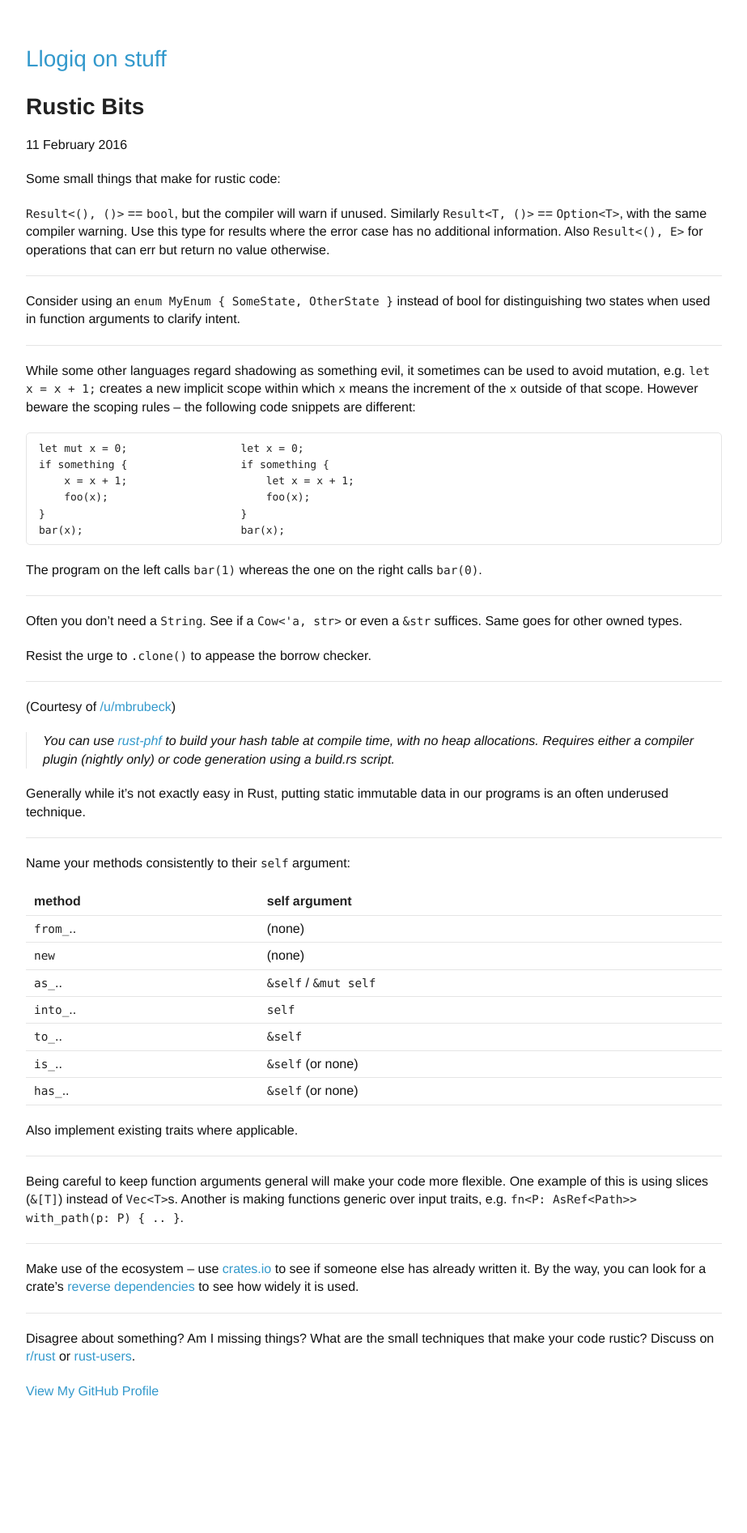
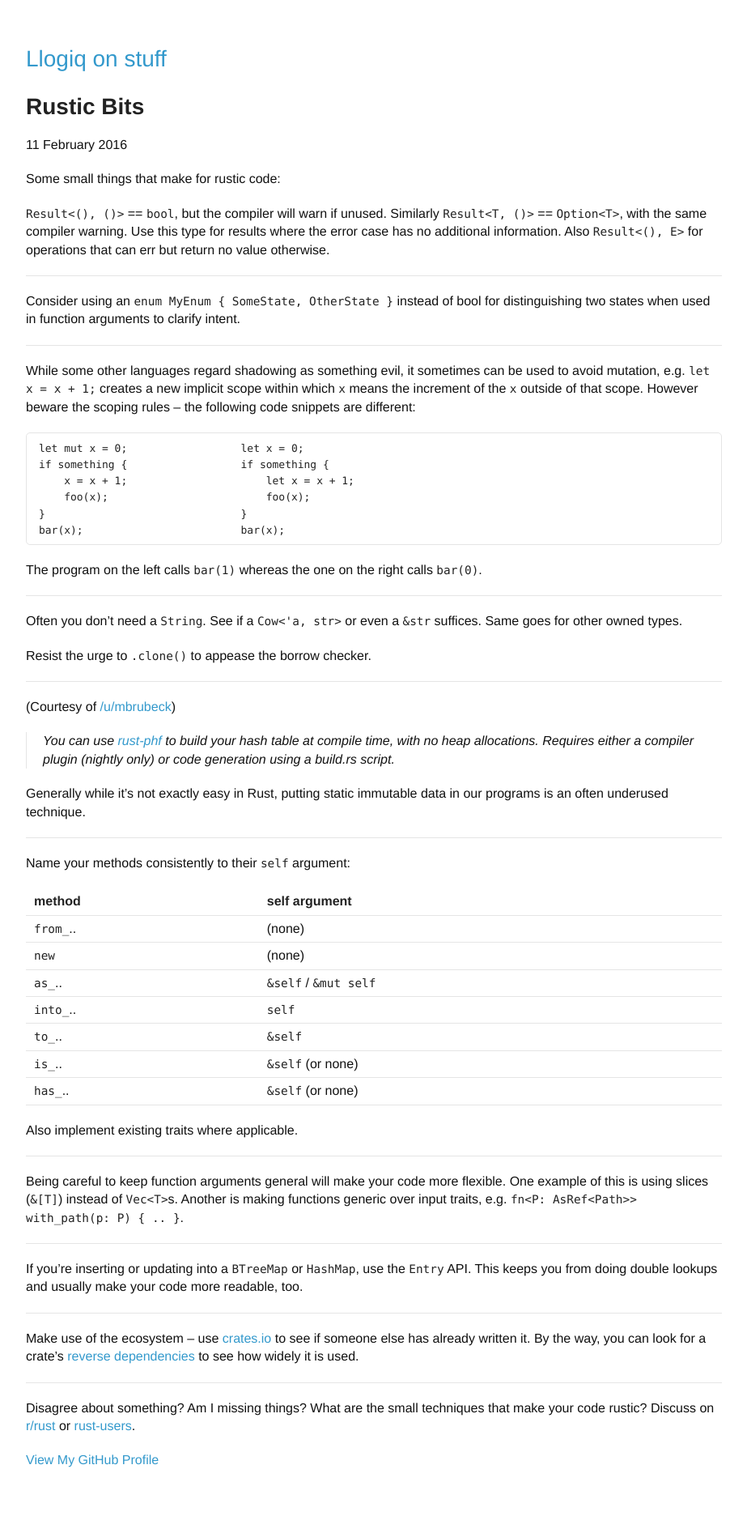
Before and after one commit to llogiq/llogiq.github.io, a Jekyll site: the page built from _posts/2016-02-11-rustic.md, in a window 1280 px wide. Shown: the whole page at 81% size, without its empty margins (178-1101 px from the left). Built offline with Jekyll 4.4.1, drawn with Linux system fonts in a browser that asks for light colours; before the commit the page ends 1807 px from its top, so only the background shows below that.

Commit message:
insert paragraph about Entry API

```diff
--- a/_posts/2016-02-11-rustic.md
+++ b/_posts/2016-02-11-rustic.md
@@ -80,6 +80,12 @@ flexible. One example of this is using slices (`&[T]`) instead of
 
 ----
 
+If you're inserting or updating into a `BTreeMap` or `HashMap`, use the `Entry`
+API. This keeps you from doing double lookups and usually make your code more
+readable, too.
+
+----
+
 Make use of the ecosystem – use [crates.io](https://crates.io) to see
 if someone else has already written it. By the way, you can look for a crate's
 [reverse dependencies](https://crates.io/crates/clippy/reverse_dependencies)
```
